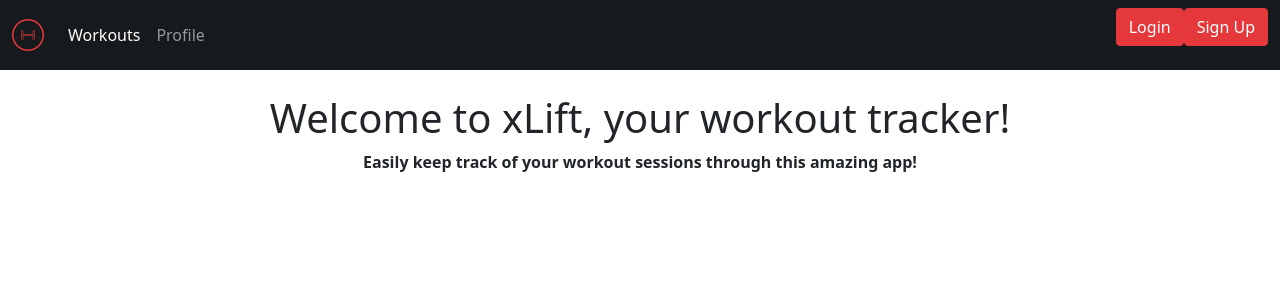
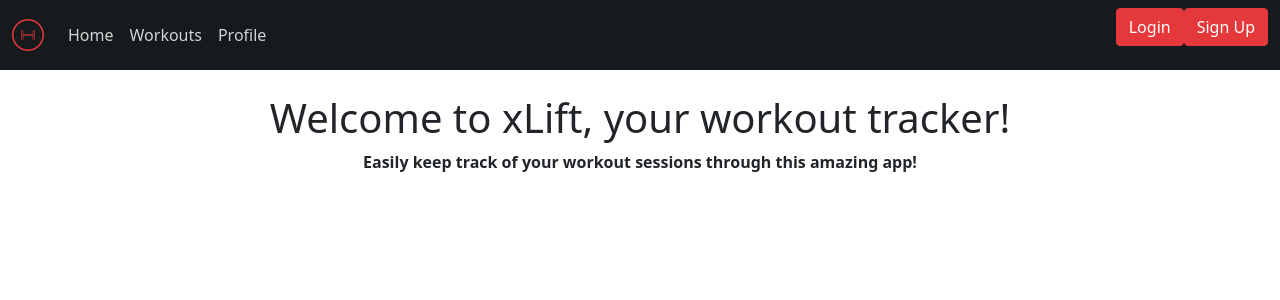
Before and after one commit to nordic16/xLift, a Django app: page / in a window 1280 px wide. Shown: the top 300 px of the page. Run offline with Django 3.2, Linux system fonts and the light colour scheme.

Commit message:
tweaked the css a bit

```diff
--- a/static/css/base.css
+++ b/static/css/base.css
@@ -10,3 +10,11 @@
     background-color: #e5383b !important;
     border-color: #e5383b !important;
 }
+
+.nav-link, .active {
+    color: #d3d3d3 !important;
+}
+
+.nav-link:hover, .active:hover {
+    color: #f5f3f4 !important;
+}
--- a/templates/base.html
+++ b/templates/base.html
@@ -20,6 +20,9 @@
           </button>
           <div class="collapse navbar-collapse" id="navbarSupportedContent">
             <ul class="navbar-nav me-auto mb-2 mb-lg-0">
+              <li class="nav-item">
+                <a class="nav-link active" aria-current="page" href={% url 'home' %}>Home</a>
+              </li>
               <li class="nav-item">
                 <a class="nav-link active" aria-current="page" href={% url 'workouts' %}>Workouts</a>
               </li>
```
